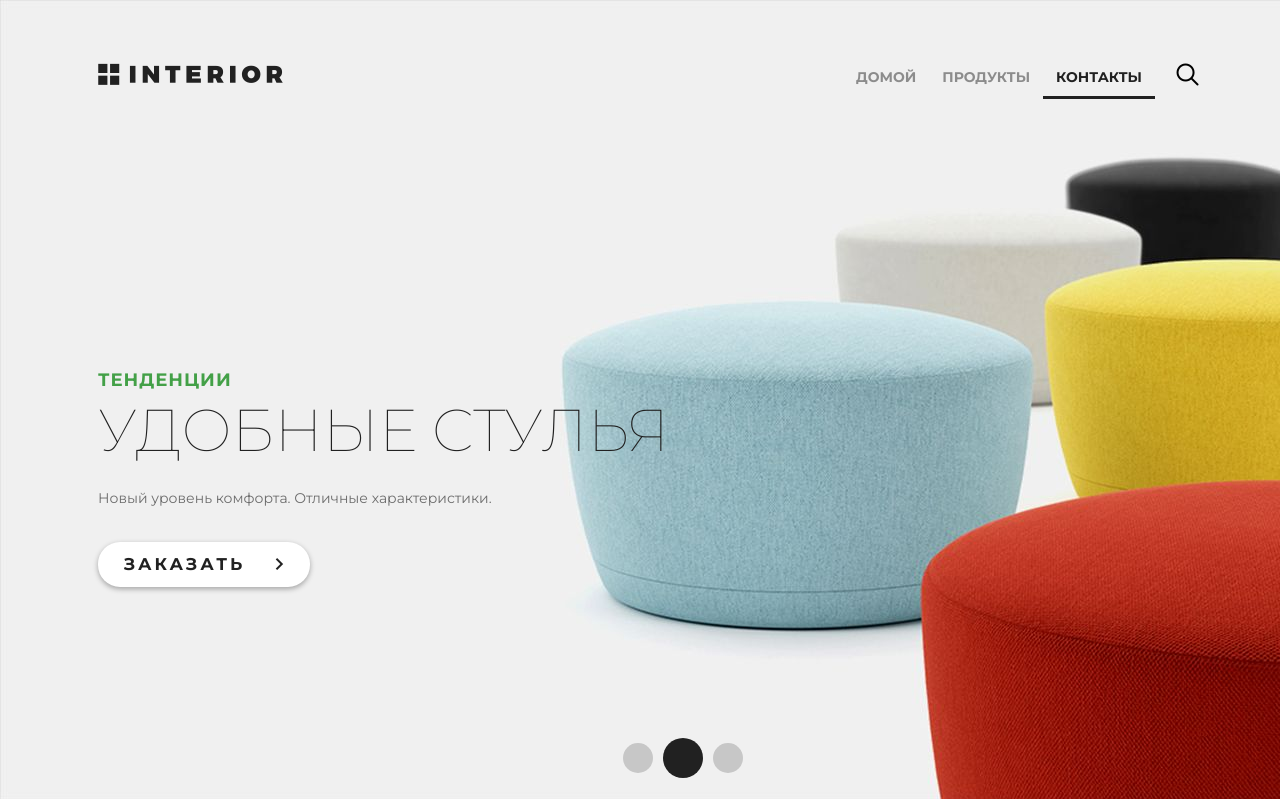
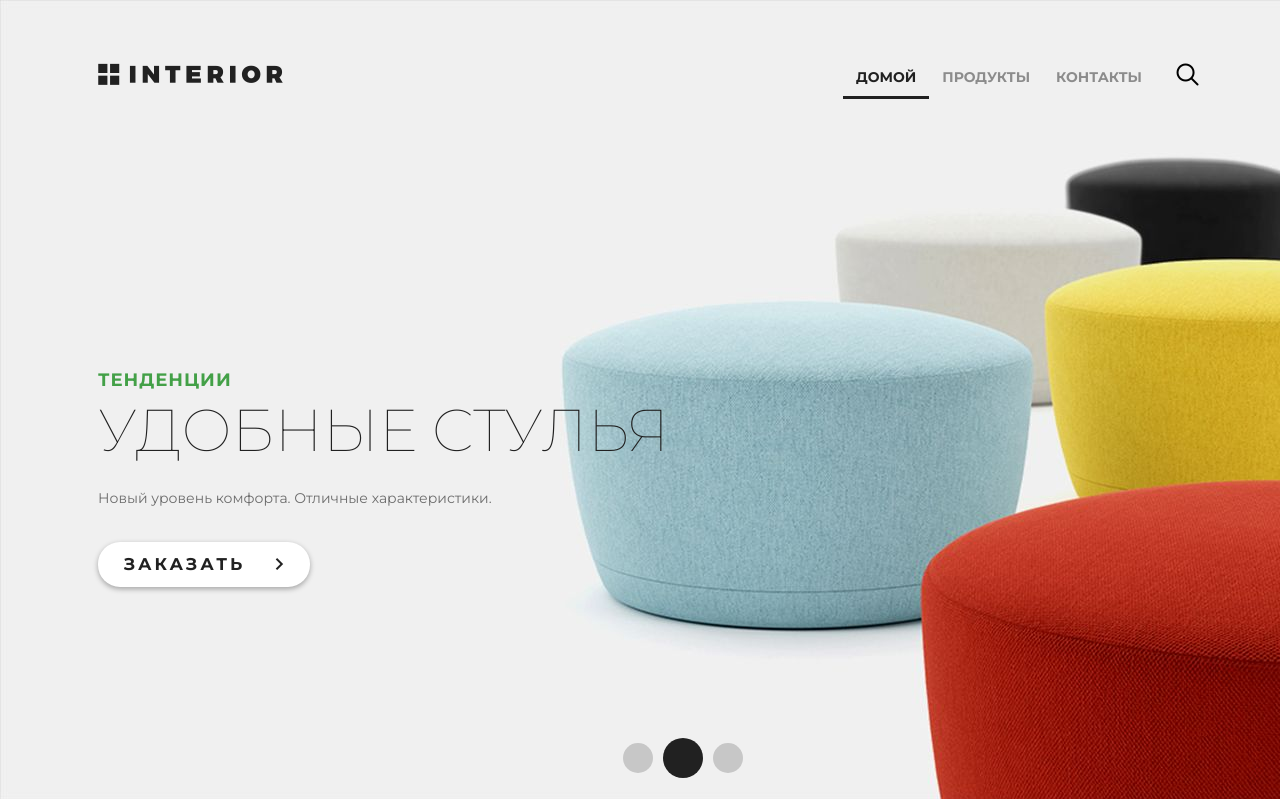
Before and after one commit to SmirnoffRD/django_hw, a Django app: page / in a window 1280 px wide; the page is wider, and only the part inside the window is pictured. Shown: the top 799 px of that part. Run offline with Django 3.2, Linux system fonts and the light colour scheme.

Commit message:
Динамические ссылки

```diff
--- a/shop/mainapp/templates/mainapp/inside_menu.html
+++ b/shop/mainapp/templates/mainapp/inside_menu.html
@@ -1,9 +1,7 @@
-
-
 <a href="/" class="logo"></a>
 <ul class="menu">
-    <li><a href="/">домой</a></li>
-    <li><a href="/products/">продукты</a></li>
-    <li><a href="/contacts/" class="active">контакты</a></li>
+    <li><a href="/" class="{% if request.resolver_match.url_name == 'main' %}active{% endif %}">домой</a></li>
+    <li><a href="/products/" class="{% if request.resolver_match.url_name == 'products' %}active{% endif %}">продукты</a></li>
+    <li><a href="/contacts/" class="{% if request.resolver_match.url_name == 'contacts' %}active{% endif %}">контакты</a></li>
 </ul>
 <a href="#" class="search"></a>
--- a/shop/shop/urls.py
+++ b/shop/shop/urls.py
@@ -19,7 +19,7 @@ from mainapp.views import main_view, contact_view, products_view
 
 urlpatterns = [
     path('admin/', admin.site.urls),
-    path('', main_view),
-    path('contacts/', contact_view),
-    path('products/', products_view),
+    path('', main_view, name='main'),
+    path('contacts/', contact_view, name='contacts'),
+    path('products/', products_view, name='products'),
 ]
```
